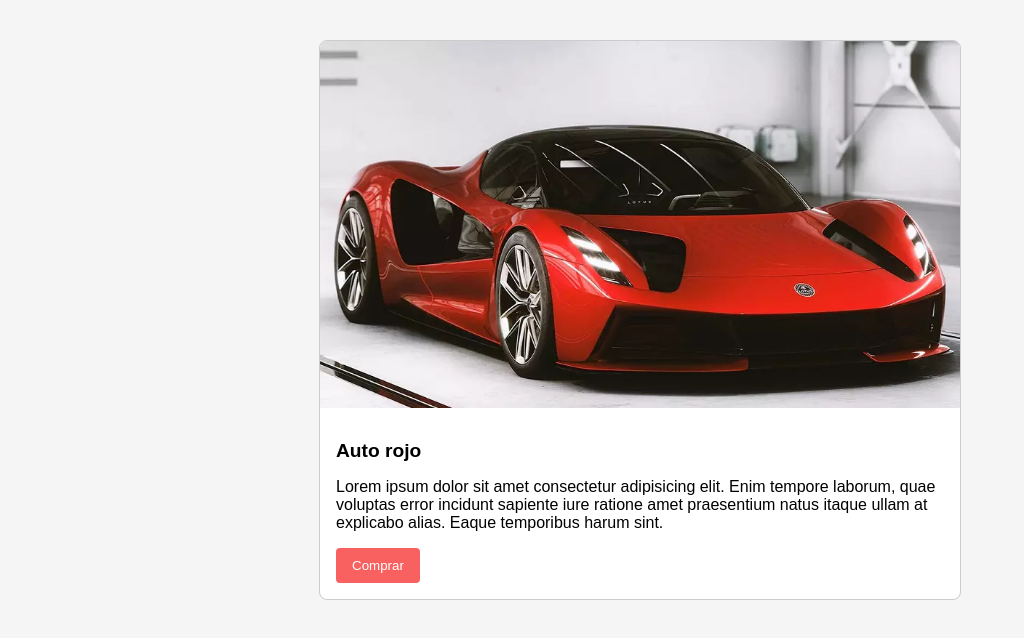
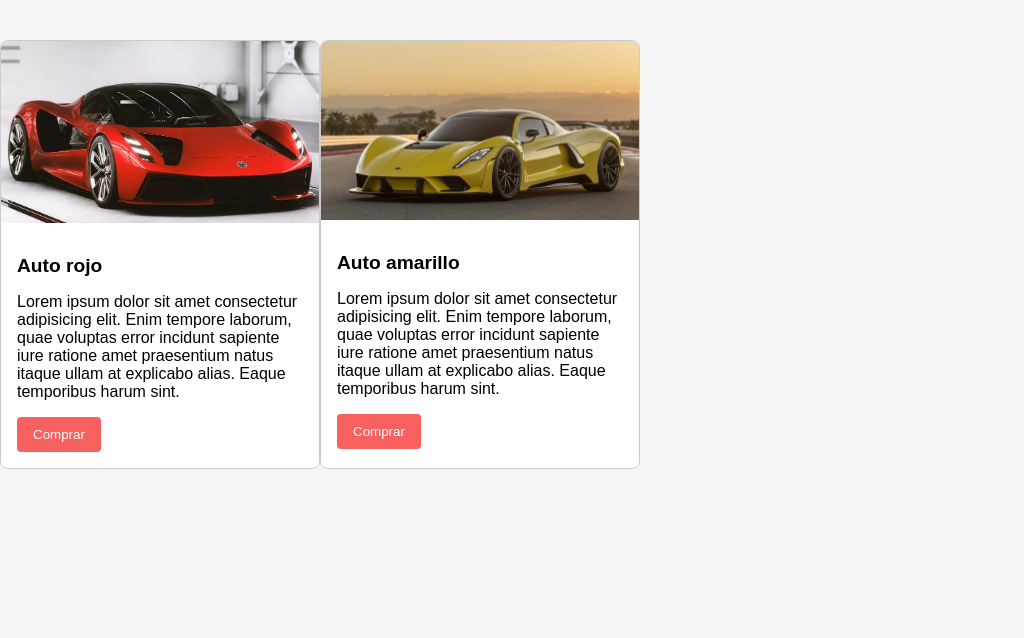
Before and after one commit to bermudezfran/Desafio-12, a website built with Vite: page src/pages/ejercicioD/index.html in a window 1280 px wide. Shown: the whole page, without its empty margins (0-1024 px from the left). Built offline with nearby package versions, Linux system fonts and the light colour scheme.

Commit message:
se mejoraron los estilos

```diff
--- a/src/pages/ejercicioD/index.html
+++ b/src/pages/ejercicioD/index.html
@@ -18,6 +18,17 @@
       <button class="boton-compra">Comprar</button>
     </div>
   </div>
+  <div class="producto-card">
+    <img src="/public/images/amarillo.webp" alt="productoo" class="producto-image">
+    <div class="producto-info">
+      <h2 class="producto-title">Auto amarillo</h2>
+      <p class="producto-description">
+        Lorem ipsum dolor sit amet consectetur adipisicing elit. Enim tempore laborum, quae voluptas error
+        incidunt sapiente iure ratione amet praesentium natus itaque ullam at explicabo alias. Eaque temporibus harum sint.
+      </p>
+      <button class="boton-compra">Comprar</button>
+    </div>
+  </div>
   <script type="module" src="./main.js"></script>
 </body>
 </html>
--- a/src/pages/ejercicioD/style.css
+++ b/src/pages/ejercicioD/style.css
@@ -3,6 +3,12 @@ body {
     padding: 0;
     font-family: Arial, sans-serif;
     background: #f5f5f5;
+  }
+
+  body {
+    width: 50%;
+    display: flex;
+    justify-content: center;
   }
 
   .producto-card {
@@ -96,9 +102,3 @@ body {
 
     }
   }
-
-  @media (min-width: 1400px) {
-    .producto-card {
-      border: 3px dashed #ff6600;
-    }
-  }
```
